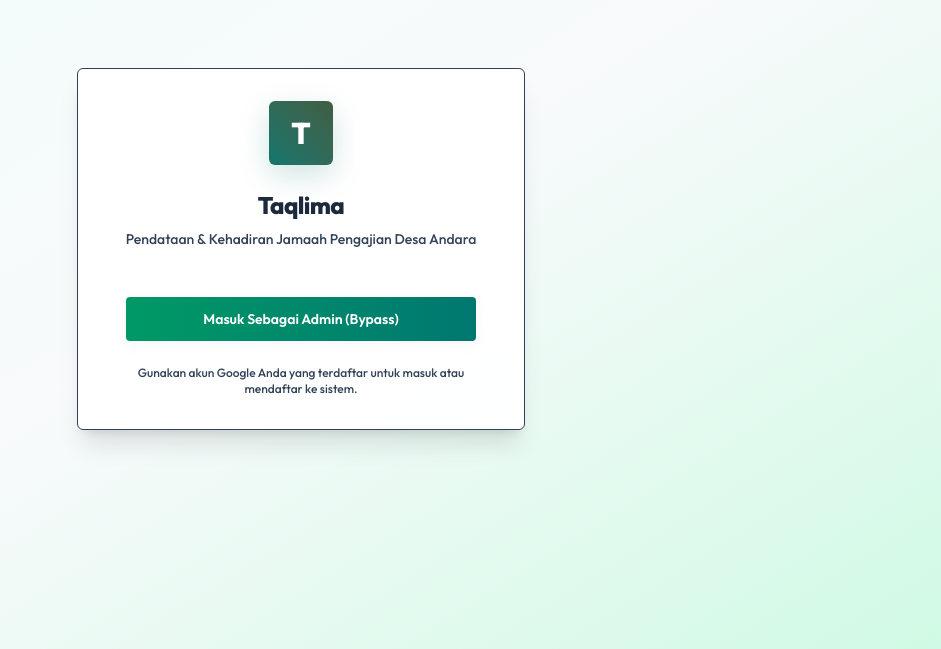
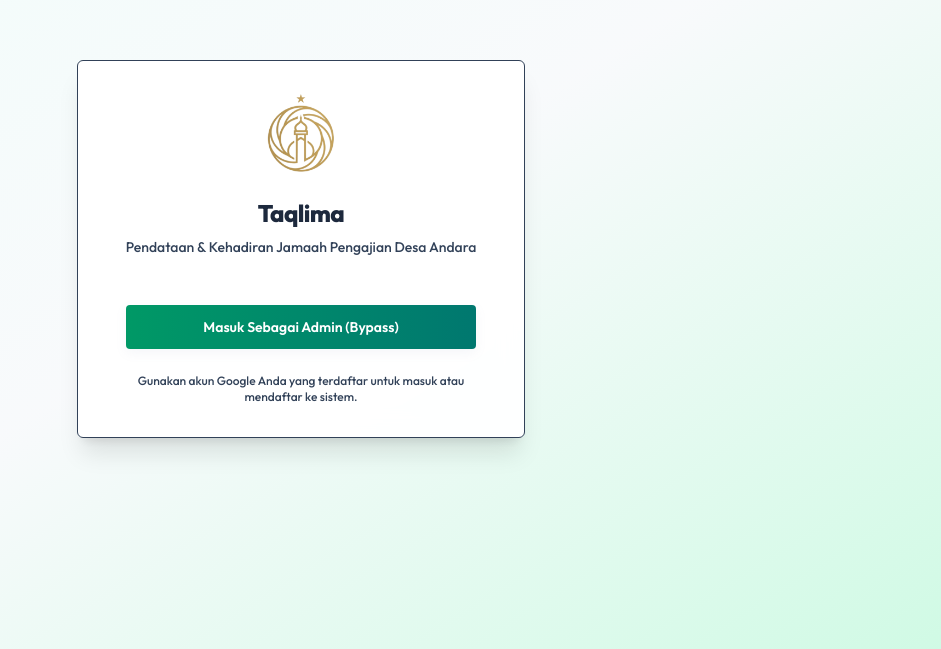
Before and after one commit to cooltirta/andara-super-apps, a Next.js app: page /login in a window 1280 px wide. Shown: the part 151-800 px from the top of the page, without its empty margins (339-1280 px from the left). Built offline with nearby package versions, Linux system fonts and the light colour scheme; no server answers.

Commit message:
style: replace textual logos with image assets (1:1 logo and horizontal logo)

```diff
--- a/app/dashboard/Sidebar.js
+++ b/app/dashboard/Sidebar.js
@@ -107,18 +107,8 @@ export default function Sidebar({ user }) {
       >
         <div className="flex flex-col gap-6">
           {/* Logo Brand Header */}
-          <div className="flex items-center gap-3 px-6 pb-6 border-b border-slate-100">
-            <div className="w-9 h-9 rounded-lg bg-primary flex items-center justify-center text-white font-extrabold text-lg shadow-md shadow-primary/20">
-              T
-            </div>
-            <div>
-              <h2 className="text-sm font-extrabold tracking-tight text-slate-800">
-                Taqlima
-              </h2>
-              <span className="text-[10px] text-slate-400 font-bold uppercase tracking-wider block leading-none mt-0.5">
-                Pendataan Jamaah
-              </span>
-            </div>
+          <div className="flex items-center justify-center px-6 pb-6 border-b border-slate-100">
+            <img src="/logo-horizontal.png" alt="Taqlima Logo" className="h-10 w-auto object-contain" />
           </div>
 
           {/* Navigation Links */}
--- a/app/login/page.js
+++ b/app/login/page.js
@@ -195,8 +195,8 @@ export default function LoginPage() {
   return (
     <div className="min-h-screen flex items-center justify-center bg-gradient-to-br from-teal-50 via-slate-50 to-emerald-100 p-4 font-sans">
       <div className="max-w-md w-full bg-white/95 backdrop-blur-md border border-grey-200/50 shadow-xl rounded-md p-8 text-center transition-all duration-300">
-        <div className="w-16 h-16 rounded-md bg-gradient-to-tr from-primary to-secondary flex items-center justify-center text-white font-extrabold text-3xl mx-auto mb-6 shadow-lg shadow-primary/20">
-          T
+        <div className="w-20 h-20 mx-auto mb-6 flex items-center justify-center">
+          <img src="/logo.png" alt="Taqlima Logo" className="w-full h-full object-contain" />
         </div>
         <h1 className="text-2xl font-extrabold text-grey-900 tracking-tight mb-2">Taqlima</h1>
         <p className="text-sm text-grey-500 font-medium mb-8">Pendataan & Kehadiran Jamaah Pengajian Desa Andara</p>
--- a/app/status/[id]/page.js
+++ b/app/status/[id]/page.js
@@ -129,8 +129,8 @@ export default async function JamaahStatusPage({ params, searchParams }) {
         {/* Header Branding */}
         <div className="flex items-center justify-between">
           <div className="flex items-center gap-2">
-            <div className="w-8 h-8 rounded-lg bg-teal-600 flex items-center justify-center font-black text-white text-sm">
-              T
+            <div className="w-8 h-8 flex items-center justify-center">
+              <img src="/logo.png" alt="Taqlima Logo" className="w-full h-full object-contain" />
             </div>
             <span className="text-xs font-black tracking-widest text-slate-800 uppercase">TAQLIMA</span>
           </div>
```
Also changed, not shown: public/logo-horizontal.png (added), public/logo.png (added).
